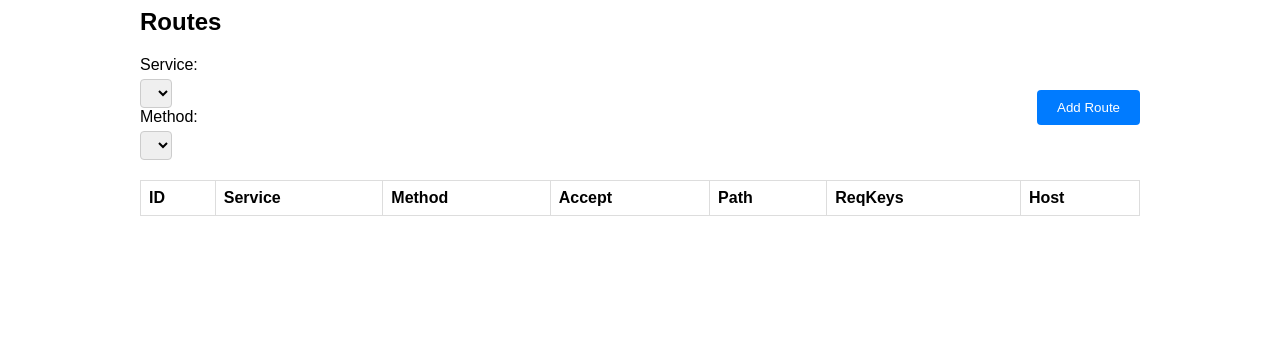
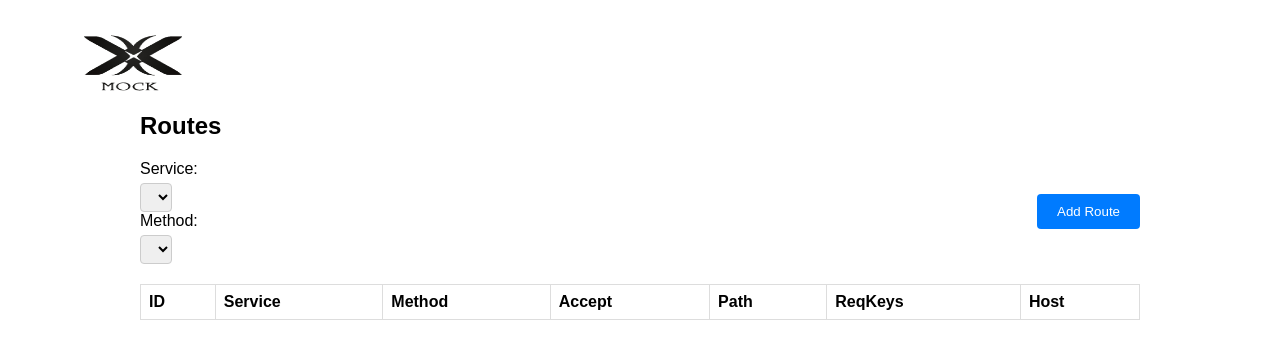
Before and after one commit to shubham190892/mock-x, a website: page web/home.html in a window 1280 px wide. Drawn offline with nearby package versions, Linux system fonts and the light colour scheme; no server answers.

Commit message:
update readme

```diff
--- a/server.js
+++ b/server.js
@@ -72,4 +72,5 @@ app.post('/api/res-hub/upsert', async (req, res) => {
 
 app.listen(PORT, () => {
     console.log(`Server is running on port:${PORT}, env:${config.name}`);
+    console.log(`Server is running at http://localhost:${PORT}`);
 });
--- a/web/home.html
+++ b/web/home.html
@@ -8,6 +8,7 @@
     <link rel="stylesheet" href="style/home.css">
 </head>
 <body >
+<img src="image/mockx_wb.png" id="logo-image">
 <div class="container">
     <h2>Routes</h2>
     <div id="filters-container">
--- a/web/style/home.css
+++ b/web/style/home.css
@@ -2,6 +2,11 @@
 
 body {
     font-family: Arial, sans-serif;
+}
+
+#logo-image{
+    width: 250px;
+    height: 100px;
 }
 
 .container {
```
Also changed, not shown: README.md, web/image/mockx.jpg (added), web/image/mockx_h.png (added), web/image/mockx_wb.png (added), 2 other files.
